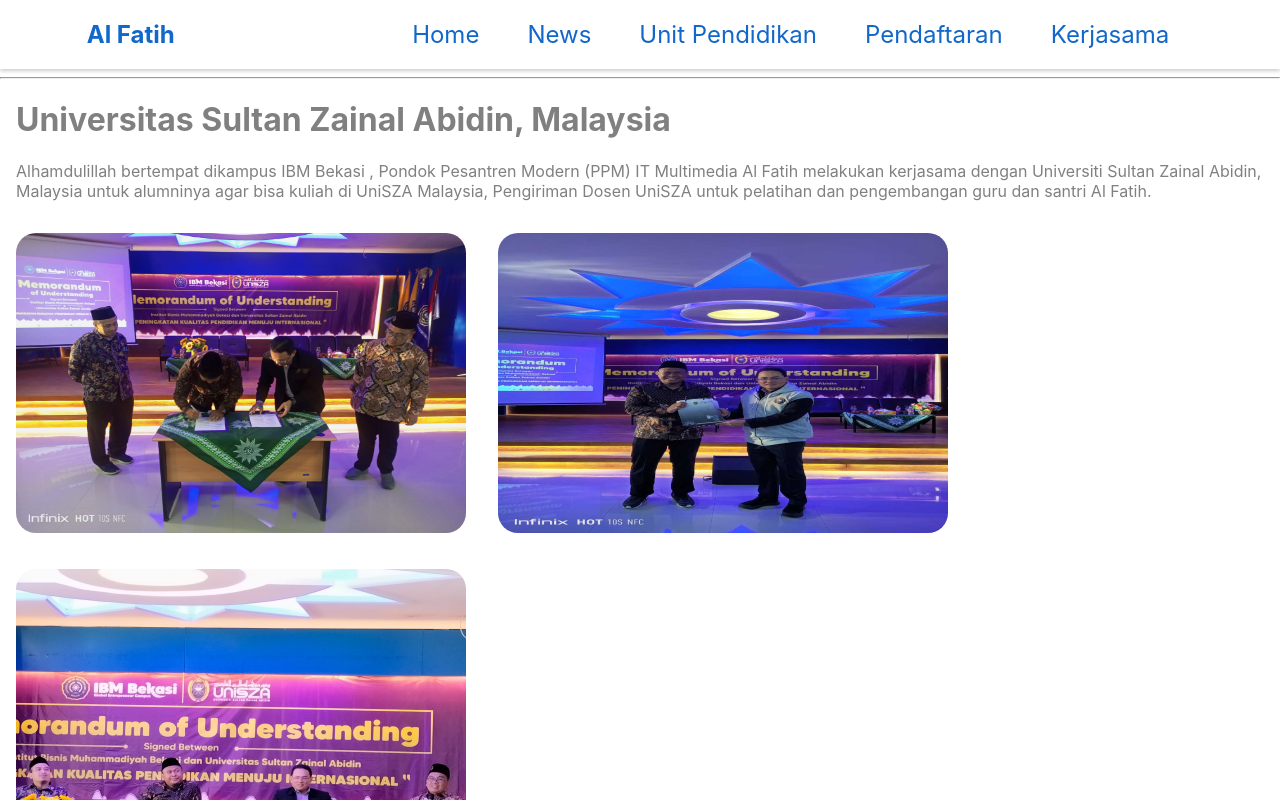
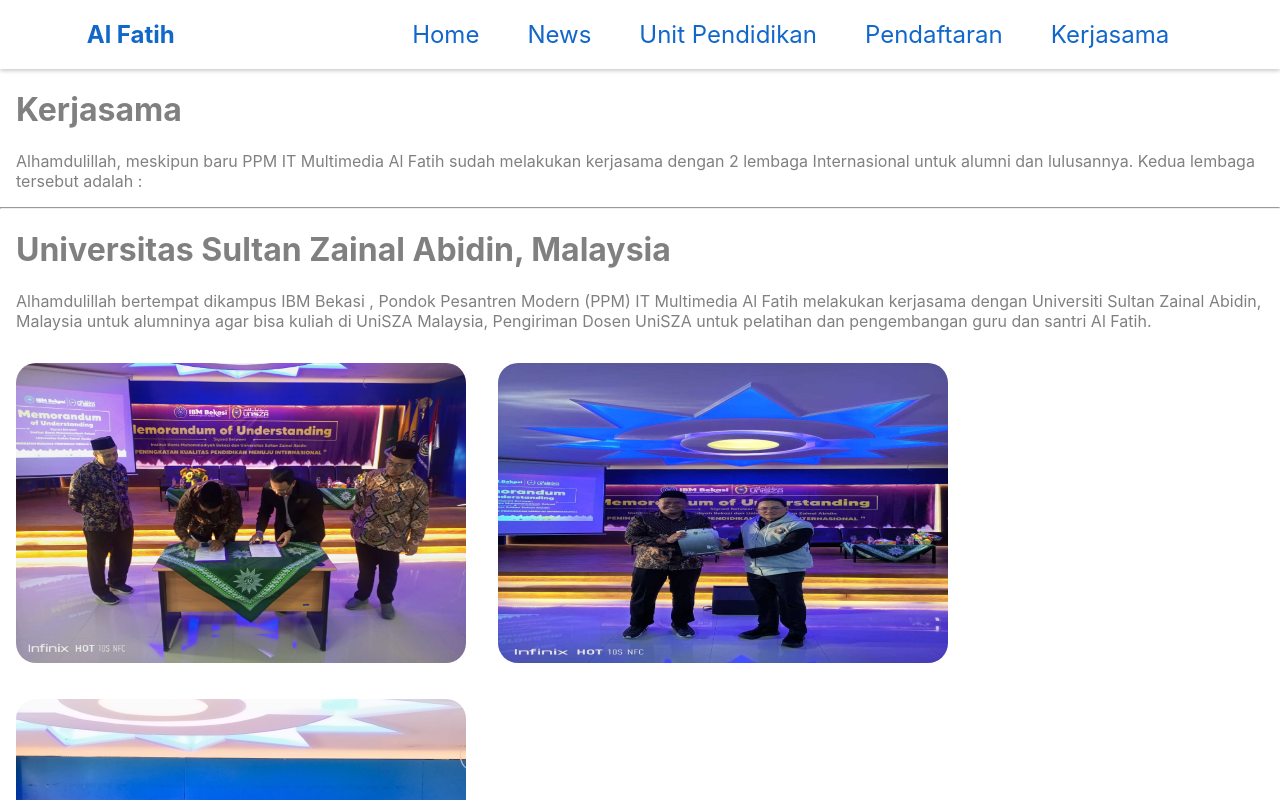
Before and after one commit to samosa76/Learn-React, a React (Create React App) app: page /Kerjasama in a window 1280 px wide. Shown: the top 800 px of the page. Built offline with nearby package versions, Linux system fonts and the light colour scheme.

Commit message:
create kerjasama

```diff
--- a/src/Component/Unisza/Unisza.js
+++ b/src/Component/Unisza/Unisza.js
@@ -3,6 +3,14 @@
 
     return (
         <div className={style.container_Unisza}>
+            <div className={style.judul_kerjasama}>
+                <div className={style.title_kerjasama}>
+                   <h1> Kerjasama </h1>
+                </div>
+                <div className={style.desc_kerjasama}>
+                <p>Alhamdulillah, meskipun baru PPM IT Multimedia Al Fatih sudah melakukan kerjasama dengan 2 lembaga Internasional untuk alumni dan lulusannya. Kedua lembaga tersebut adalah :</p>
+                </div>
+            </div>
             <hr />
             <div className={style.content_Unisza}>
                 <div className={style.title_Unisza}>
@@ -16,9 +24,9 @@
                 </div>
             </div>
             <div className={style.image_Unisza}>
-                <img src="image/Unisza/kerjasama-1.jpeg"/>
-                <img src="image/Unisza/kerjasama-2.jpeg"/>
-                <img src="image/Unisza/kerjasama-3.jpeg"/>
+                <img src="image/Unisza/kerjasama-1.jpeg" />
+                <img src="image/Unisza/kerjasama-2.jpeg" />
+                <img src="image/Unisza/kerjasama-3.jpeg" />
             </div>
         </div>
     )
--- a/src/Component/Unisza/Unisza.module.css
+++ b/src/Component/Unisza/Unisza.module.css
@@ -5,13 +5,23 @@
 
 .desc_Unisza {
     color: gray;
-margin-left: 16px;
+    margin-left: 16px;
 
 }
 
-.image_Unisza > img {
-  width: 450px;
-  height: 300px;
-  margin: 16px;
-  border-radius: 20px;
+.image_Unisza>img {
+    width: 450px;
+    height: 300px;
+    margin: 16px;
+    border-radius: 20px;
 }
+
+.title_kerjasama{
+    color: gray;
+    margin-left: 16px;
+}
+
+.desc_kerjasama{
+    color: gray;
+    margin-left: 16px;
+}
```
